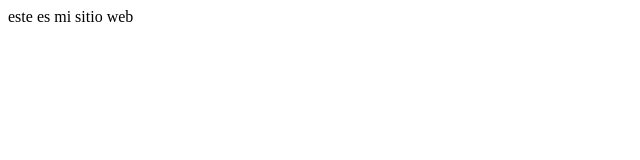
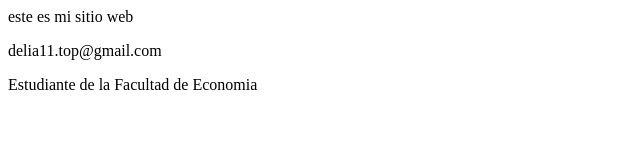
Before and after one commit to almagrc/almagrc.github.io, a plain HTML site: page index.html in a window 1280 px wide. Shown: the whole page, without its empty margins (0-640 px from the left). Drawn offline with Linux system fonts and the light colour scheme.

Commit message:
Update index.html

```diff
--- a/index.html
+++ b/index.html
@@ -1 +1,3 @@
 <p> este es mi sitio web<p>
+<p> delia11.top@gmail.com <p>
+  <p> Estudiante de la Facultad de Economia<p>
```
